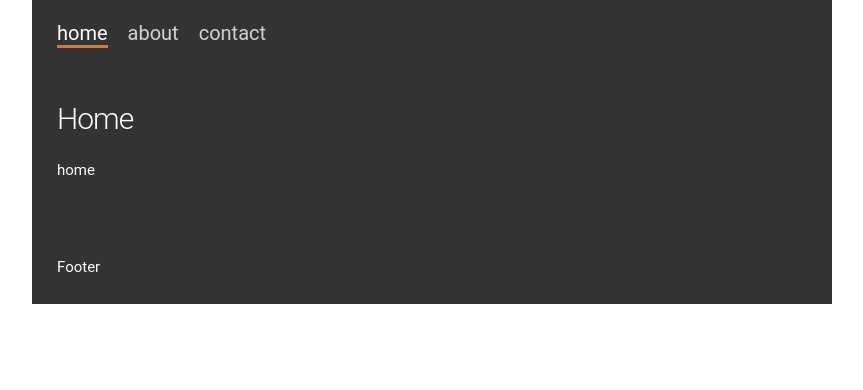
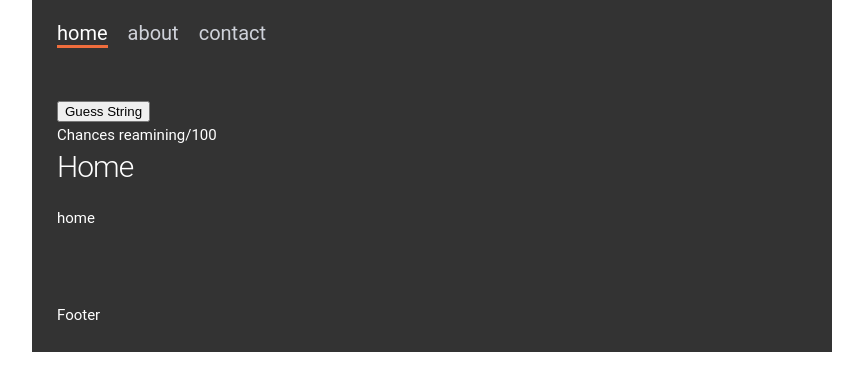
Before and after one commit to starrytraitor/wikidle, a plain HTML site: page index.html in a window 1280 px wide. Shown: the part 122-512 px from the top of the page, without its empty margins (208-1071 px from the left). Drawn offline with nearby package versions, Linux system fonts and the light colour scheme.

Commit message:
button for user input

```diff
--- a/index.html
+++ b/index.html
@@ -36,6 +36,8 @@
     <div id="container">
       <div class="inner">
         <div id="content">
+          <button id="enterGuess">Guess String</button>
+          <div onclick="decreaseChance()">Chances reamining<span id =chancesRemaining></span>/100</div>
 
           <div id="home" class="content-region hide">
             <h2>Home</h2>
--- a/script.js
+++ b/script.js
@@ -20,4 +20,14 @@
 
   });
 
+
+
 })(jQuery);
+  var chances = 100
+  function decreaseChance(){
+    document.getElementById("chancesRemaining").textContent = chances
+
+    if (chances>0) chances-=1
+
+    document.getElementById("chancesRemaining").textContent = chances
+  }
```
